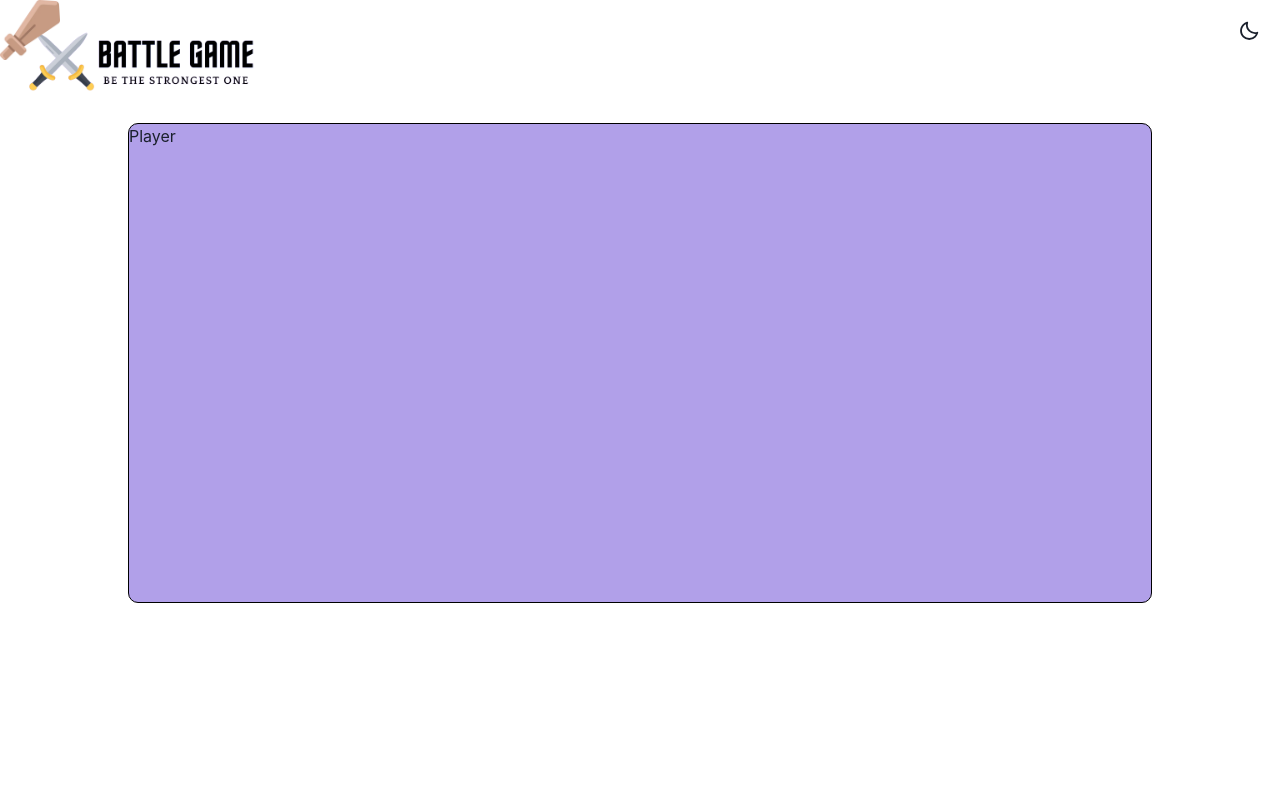
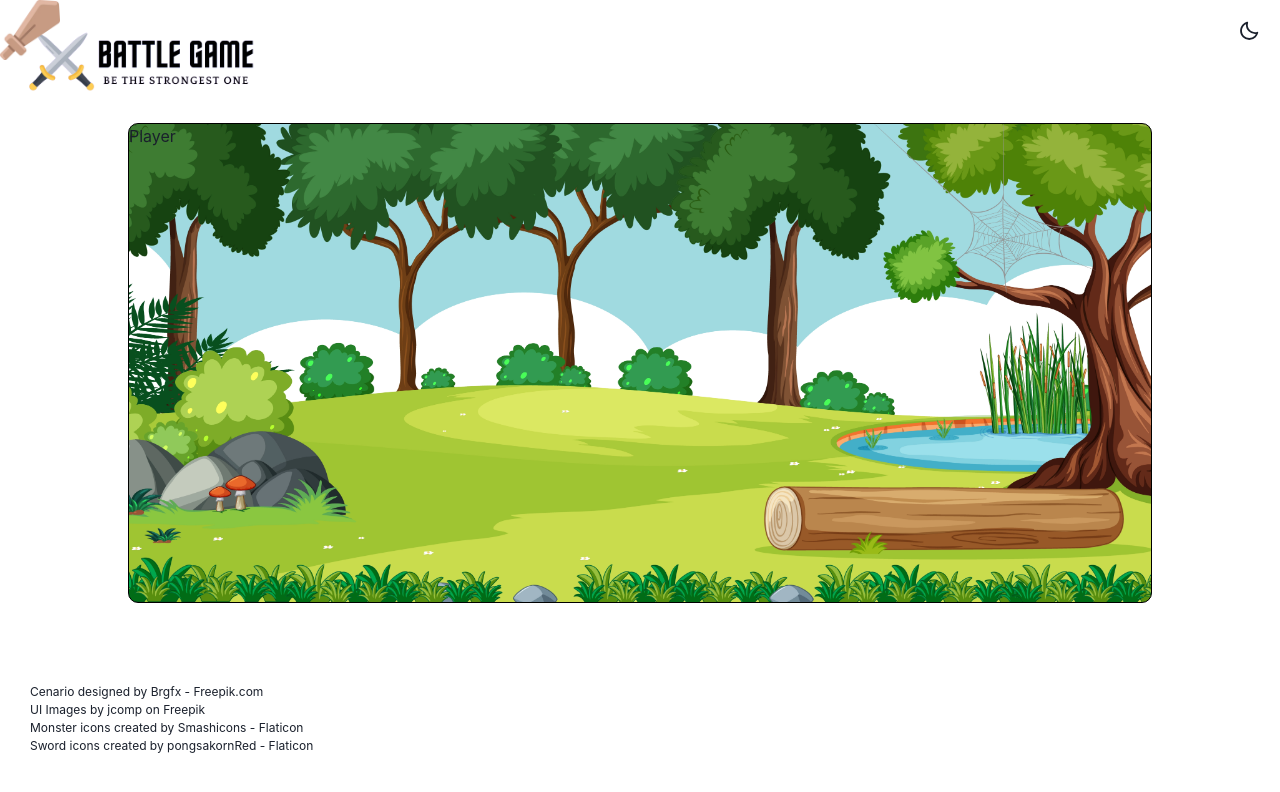
Before and after one commit to FelipeFloresWeb/battle-game, a Next.js app: page / in a window 1280 px wide. Shown: the top 792 px of the page. Built offline with nearby package versions, Linux system fonts and the light colour scheme.

Commit message:
add cenario images and autor credits, remove unused code

```diff
--- a/src/components/GameWindow/index.tsx
+++ b/src/components/GameWindow/index.tsx
@@ -1,38 +1,11 @@
 import { Flex } from "@chakra-ui/react";
-import { useEffect, useState } from "react";
 import * as S from "./styles";
 
 export const GameWindow = () => {
-  const [imageUrl, setImageUrl] = useState<string | undefined>(undefined);
-
-  useEffect(() => {
-    setImageUrl("https://cdn-icons-png.flaticon.com/128/2457/2457005.png");
-    // setImageUrl("../../images/sword.png");
-  }, []);
-
-  const imageURL2 = "https://cdn-icons-png.flaticon.com/128/2466/2466937.png";
-  const imageURL3 = "https://cdn-icons-png.flaticon.com/128/9276/9276150.png";
-  const imageURL4 = "https://cdn-icons-png.flaticon.com/128/842/842031.png";
-  const imageURL5 = "https://cdn-icons-png.flaticon.com/128/2131/2131200.png";
-
+  const stage = "images/stages/1.webp";
   return (
-    <S.GameWindowContainer>
-      <Flex>Player</Flex>{" "}
-      {/* <S.TrainerContainer imageString={imageUrl}>Sword 1</S.TrainerContainer>
-      <S.TrainerContainer imageString={imageURL2}>Sword 2</S.TrainerContainer>
-      <S.TrainerContainer imageString={imageURL3}>Sword 3</S.TrainerContainer>
-      <S.TrainerContainer imageString={imageURL4}>Sword 4</S.TrainerContainer>
-      <S.TrainerContainer imageString={imageURL5}>Sword 5</S.TrainerContainer> */}
-      {/* <Image
-            src={imageUrl}
-            alt="sword"
-            w={50}
-            onError={() =>
-            setImageUrl(
-                "https://img.freepik.com/vetores-gratis/ups-erro-404-com-ilustracao-de-conceito-de-robo-quebrado_114360-5529.jpg?w=2000"
-            )
-            }
-        /> */}
+    <S.GameWindowContainer stage={stage}>
+      <Flex>Player</Flex>
     </S.GameWindowContainer>
   );
 };
--- a/src/components/GameWindow/styles.ts
+++ b/src/components/GameWindow/styles.ts
@@ -10,8 +10,11 @@ export const GameWindowContainer = styled(Flex)`
   margin: 0 auto;
   flex-direction: column;
   z-index: 0;
-  /* cursor: url(https://ani.cursors-4u.net/cursors/cur-13/cur1165.ani),
-    url(https://ani.cursors-4u.net/cursors/cur-13/cur1165.png), auto; */
+
+  background-image: url(${(props) => props.stage});
+  background-repeat: no-repeat;
+  background-position: center;
+  background-size: cover;
 `;
 
 export const TrainerContainer = styled(Flex)`
@@ -22,9 +25,6 @@ export const TrainerContainer = styled(Flex)`
   width: 10vw;
   height: 10vh;
   :hover {
-    /* Start https://www.cursors-4u.com */
-
-    /* cursor: url(https://cdn-icons-png.flaticon.com/128/2466/2466937.png), auto !important; */
     cursor: url(${(props) => props.imageString}), auto !important;
   }
 `;
--- a/src/components/Header/index.tsx
+++ b/src/components/Header/index.tsx
@@ -4,7 +4,7 @@ import * as S from "./styles";
 
 export const Header = () => {
   const { colorMode } = useColorMode();
-  console.log(colorMode);
+
   return (
     <S.HeaderContainer>
       <Image
--- /dev/null
+++ b/src/components/LinksReferers/index.tsx
@@ -0,0 +1,34 @@
+import * as S from "./styles";
+
+export const LinksReferers = () => {
+  return (
+    <S.LinksContainer flexDirection="column">
+      <a href="https://www.freepik.com" target="_blank" rel="noreferrer">
+        Cenario designed by Brgfx - Freepik.com
+      </a>
+      <a
+        href="https://www.freepik.com/free-vector/game-ui-kit-set-user-interface-gui-build-2d-games-casual-game-vector-can-be-used-mobile-web-games-vector-illustration_25273347.htm#query=gamehealthbar&position=19&from_view=keyword?log-in=google"
+        target="_blank"
+        rel="noreferrer"
+      >
+        UI Images by jcomp on Freepik
+      </a>
+      <a
+        href="https://www.flaticon.com/free-icons/monster"
+        title="monster icons"
+        target="_blank"
+        rel="noreferrer"
+      >
+        Monster icons created by Smashicons - Flaticon
+      </a>
+      <a
+        href="https://www.flaticon.com/free-icons/sword"
+        title="sword icons"
+        target="_blank"
+        rel="noreferrer"
+      >
+        Sword icons created by pongsakornRed - Flaticon
+      </a>
+    </S.LinksContainer>
+  );
+};
--- /dev/null
+++ b/src/components/LinksReferers/styles.ts
@@ -0,0 +1,14 @@
+import { Flex } from "@chakra-ui/react";
+import styled from "@emotion/styled";
+
+export const LinksContainer = styled(Flex)`
+  width: max-content;
+  justify-content: start;
+  padding: 80px 30px;
+  a {
+    font-size: 12px;
+    :hover {
+      color: ${(props) => props.theme.secondary};
+    }
+  }
+`;
--- a/src/pages/index.tsx
+++ b/src/pages/index.tsx
@@ -5,6 +5,7 @@ import { Cursor } from "../components/Cursor";
 
 import { GameWindow } from "../components/GameWindow";
 import { Header } from "../components/Header";
+import { LinksReferers } from "../components/LinksReferers";
 const inter = Inter({ subsets: ["latin"] });
 
 export default function Home() {
@@ -20,6 +21,7 @@ export default function Home() {
         <Header />
         <GameWindow />
         <Cursor />
+        <LinksReferers />
       </Flex>
     </>
   );
```
Also changed, not shown: public/images/stages/1.webp (added), 1 other file (tests, documents, lock files or other folders).
